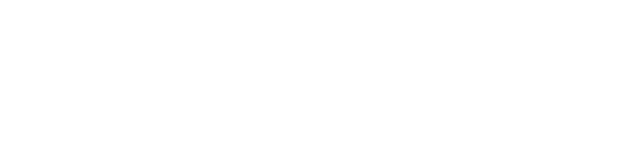
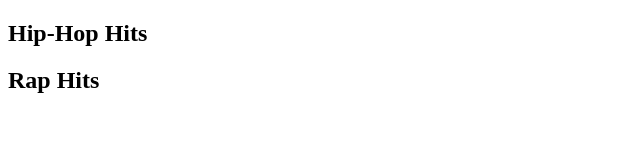
Before and after one commit to AnatolySSS/PRECOURSE, a plain HTML site: page lesson-01/index.html in a window 1280 px wide. Shown: the whole page, without its empty margins (0-640 px from the left). Drawn offline with Linux system fonts and the light colour scheme.

Commit message:
homework 01-4

```diff
--- /dev/null
+++ b/lesson-01/04.js
@@ -0,0 +1,6 @@
+let x = 5;
+x += 3;
+x *= 2;
+x -= 4;
+x /= 3;
+console.log(x);
--- a/lesson-01/index.html
+++ b/lesson-01/index.html
@@ -7,5 +7,6 @@
 </head>
 <body>
     <div id="root"></div>
+    <script src="script.js"></script>
 </body>
 </html>
--- a/lesson-01/script.js
+++ b/lesson-01/script.js
@@ -1,6 +1,25 @@
-const h1 = document.createElement('h1');
-h1.append("IT-KAMASUTRA");
+//DATA
+const playlists = [
+    {
+        id: 1,
+        title: 'Hip-Hop Hits',
+    },
+    {
+        id: 2,
+        title: 'Rap Hits',
+    },
+]
 
+//RENDER
 const root = document.getElementById('root');
 
-root.append(h1);
+for (let i = 0; i < playlists.length; i++) {
+    const playlist = playlists[i];
+
+    const playlistElement = document.createElement('div');
+    const playlistTitleElement = document.createElement('h2');
+    playlistTitleElement.append(playlist.title);
+    playlistElement.append(playlistTitleElement);
+
+    root.append(playlistElement);
+}
```
Also changed, not shown: index.html (+1 -0 lines).
